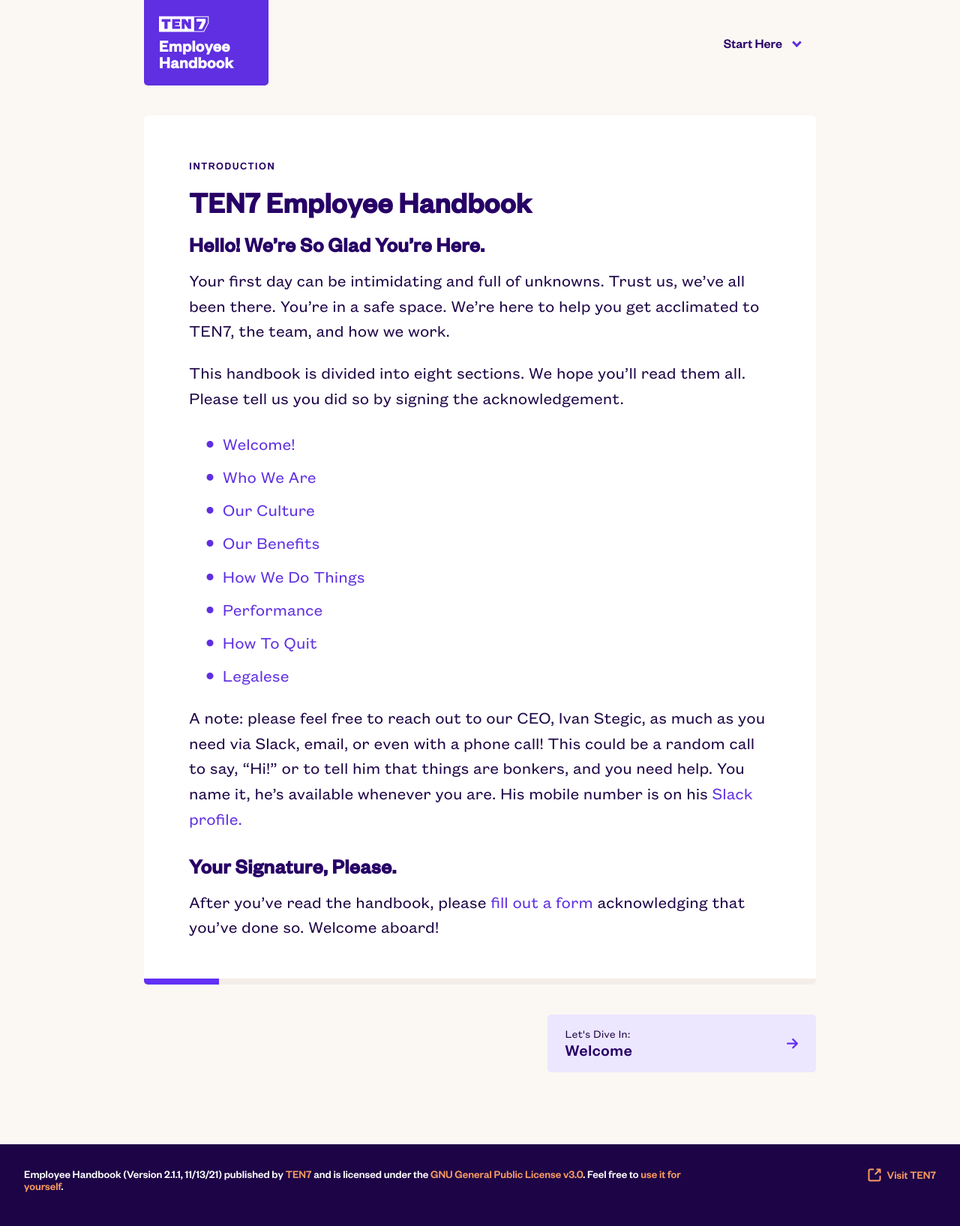
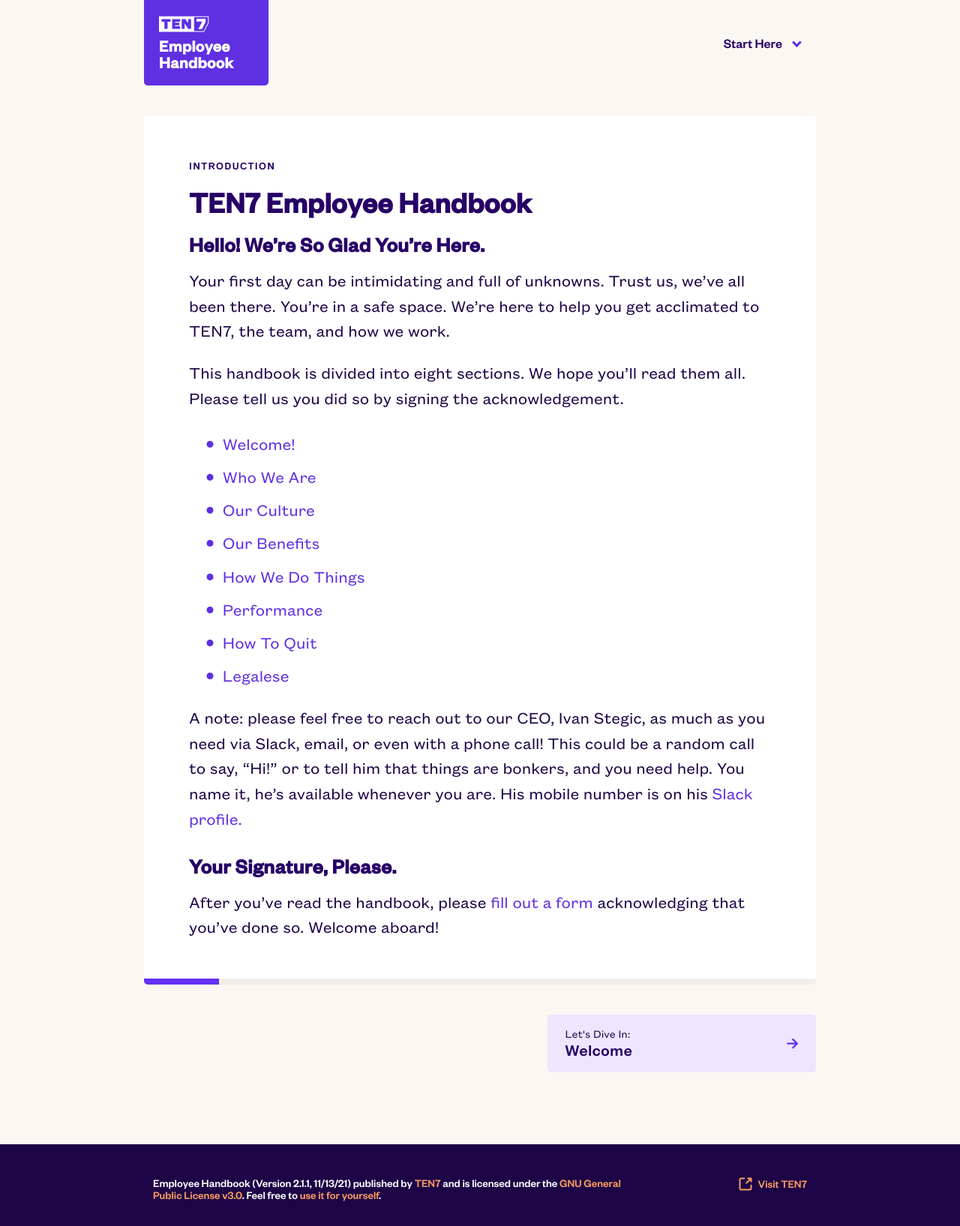
Before and after one commit to ten7/handbook.ten7.com, a Jekyll site: the page built from index.md, in a window 1280 px wide. Shown: the whole page at 75% size. Built offline with Jekyll 4.4.1, drawn with Linux system fonts in a browser that asks for light colours.

Commit message:
Fix footer width

```diff
--- a/_includes/footer.html
+++ b/_includes/footer.html
@@ -1,11 +1,9 @@
-
-
 <footer class="footer">
-  <div class="columns is-tablet">
-    <div class="column is-9">
+  <div class="footer-container columns">
+      <div class="column footer-main is-9">
     {{site.title}} ({{site.subtitle}}) published by <a href="https://ten7.com/">TEN7</a> and is licensed under the <a href="https://github.com/ten7/handbook.ten7.com/blob/main/LICENSE">GNU General Public License v3.0</a>. Feel free to <a href="https://github.com/ten7/handbook.ten7.com">use it for yourself</a>.
   </div>
-    <div class="column is-3 has-text-right">
+  <div class="column has-text-right is-3">
     <a href="https://ten7.com" class="ten7-link">
       <svg class="footer-logo" width="18" height="18" fill="none" xmlns="http://www.w3.org/2000/svg"><title>Visit TEN7</title><path d="M10.25 7.75 16.5 1.5M12.334 1.5h4.167v4.167M16.5 10.667v4.166a1.666 1.666 0 0 1-1.667 1.667H3.167A1.667 1.667 0 0 1 1.5 14.833V3.167A1.667 1.667 0 0 1 3.167 1.5h4.166" /></svg>
       <span>Visit TEN7</span>
--- a/assets/_src/sass/_settings.scss
+++ b/assets/_src/sass/_settings.scss
@@ -27,4 +27,7 @@
 
 $content-width: 896px;
 
+$navbar-width: $content-width;
+$footer-width: $content-width;
+
 $mobile: 500px;
--- a/assets/_src/sass/components/_footer.scss
+++ b/assets/_src/sass/components/_footer.scss
@@ -15,6 +15,11 @@
 	a:hover {
 		color: $link-footer-hover;
 		text-decoration: underline;
+	}
+
+	&-container {
+		margin: 0 auto;
+		max-width: $footer-width;
 	}
 }
 
```
Also changed, not shown: assets/css/main.css, 1 other file. Lines whose indentation alone changed are shown as unchanged.
